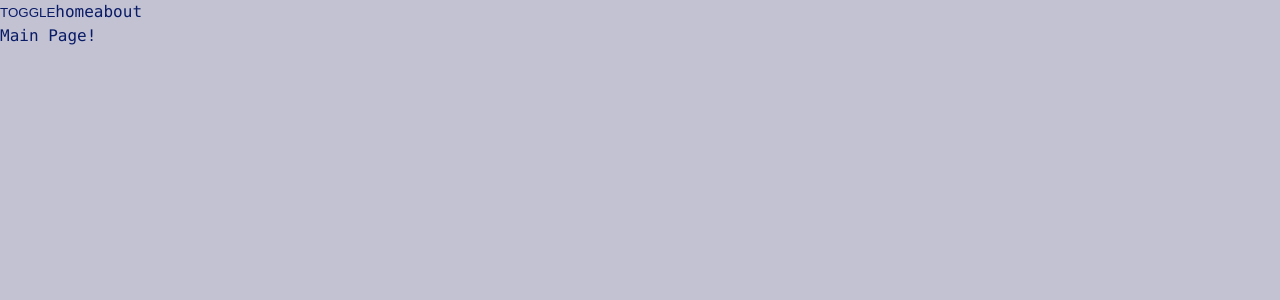
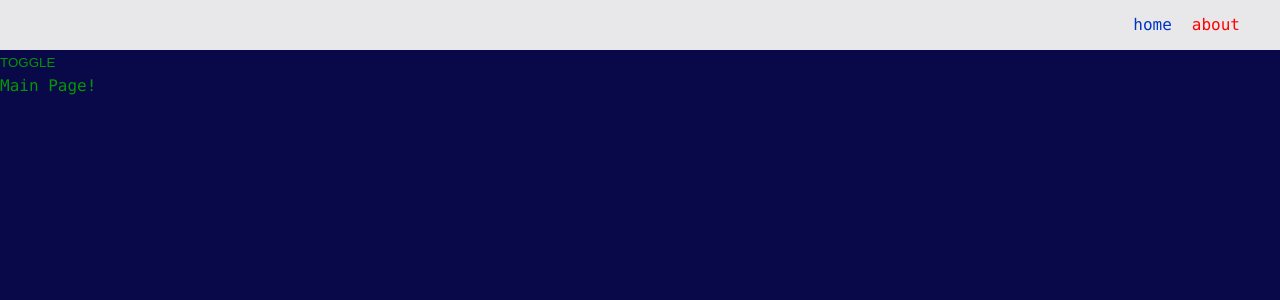
Before and after one commit to smiling-quokka/react_app, a React app: page / in a window 1280 px wide. Shown: the top 300 px of the page. Built offline with nearby package versions, Linux system fonts and the light colour scheme.

Commit message:
ui kit, nav bar

```diff
--- a/src/app/App.tsx
+++ b/src/app/App.tsx
@@ -1,10 +1,11 @@
-import { Suspense }            from 'react';
-import { Route, Routes, Link } from 'react-router-dom';
+import { Suspense }      from 'react';
+import { Route, Routes } from 'react-router-dom';
 
-import MainPage                from 'pages/MainPage';
-import AboutPage               from 'pages/AboutPage';
-import { classNames }          from 'shared/lib/classNames/classNames';
-import { useTheme }            from 'app/providers/ThemeProvider/lib/useTheme';
+import MainPage          from 'pages/MainPage';
+import AboutPage         from 'pages/AboutPage';
+import { classNames }    from 'shared/lib/classNames/classNames';
+import { useTheme }      from 'app/providers/ThemeProvider/lib/useTheme';
+import { Navbar }        from 'widgets/Navbar/ui/Navbar';
 
 import './styles/index.scss';
 
@@ -13,10 +14,9 @@
 
     return (
         <div className={classNames('app', {}, [theme, 'cls2', 'cls3'])}>
+            <Navbar />
+            <Suspense fallback={<div>Loading...</div>}>
             <button onClick={toggleTheme}>TOGGLE</button>
-            <Link to={'/'}>home</Link>
-            <Link to={'/about'}>about</Link>
-            <Suspense fallback={<div>Loading...</div>}>
                 <Routes>
                     <Route path="/" element={<MainPage />} />
                     <Route path="about" element={<AboutPage />} />
--- a/src/app/styles/themes/dark.scss
+++ b/src/app/styles/themes/dark.scss
@@ -1,5 +1,6 @@
 .app.dark {
   --bg-color: #0e0e75;
+  --inverted-bg-color: #e8e8ea;
 
   --primary-color: #049604;
   --secondary-color: #04ff04;
--- a/src/app/styles/themes/normal.scss
+++ b/src/app/styles/themes/normal.scss
@@ -1,6 +1,9 @@
 .app.light {
-  --bg-color: #c2c2d3;
+  --bg-color: #090949;
+  --inverted-bg-color: #e8e8ea;
 
-  --primary-color: #0a1b66;
-  --secondary-color: #1d7ad1;
+  --primary-color: #049604;
+  --secondary-color: #04ff04;
+  --inverted-primary-color: #0232c2;
+  --inverted-secondary-color: #7ba2f5;
 }
--- a/src/app/styles/variables/global.scss
+++ b/src/app/styles/variables/global.scss
@@ -1,4 +1,6 @@
 :root {
+    //palette
+
     --font-family-main: Consolas, "Times New Roman", Serif;
 
     --font-size-m: 16px;
@@ -8,4 +10,8 @@
     --font-size-l: 24px;
     --font-line-l: 32px;
     --font-l: var(--font-size-l) / var(--font-line-l) var(--font-family-main);
+
+    //sizes
+
+    --navbar-height: 50px;
 }
--- a/src/shared/lib/classNames/classNames.ts
+++ b/src/shared/lib/classNames/classNames.ts
@@ -1,9 +1,9 @@
 type Mods = Record<string, boolean | string>
 
-export function classNames(cls: string, mods: Mods, additional: string[]) {
+export function classNames(cls: string, mods?: Mods, additional?: string[]) {
     return [
         cls,
-        ...additional,
+        ...additional?.filter(Boolean),
         Object.entries(mods)
         .filter(([_, value]) => Boolean(value))
         .map(([className]) => className)
--- /dev/null
+++ b/src/shared/ui/AppLink/AppLink.module.scss
@@ -0,0 +1,15 @@
+.AppLink {
+  color: var(--primary-color);
+}
+
+.primary {
+  color: var(--primary-color);
+}
+
+.secondary {
+  color: var(--inverted-primary-color);
+}
+
+.red {
+  color: red;
+}
--- /dev/null
+++ b/src/shared/ui/AppLink/AppLink.tsx
@@ -0,0 +1,30 @@
+import { classNames } from 'shared/lib/classNames/classNames';
+import cls from './AppLink.module.scss';
+import { Link, LinkProps } from "react-router-dom";
+import { FC } from "react";
+
+export enum AppLinkTheme {
+    PRIMARY = 'primary',
+    SECONDARY = 'secondary',
+    RED = 'red'
+}
+
+interface AppLinkProps extends LinkProps {
+    className?: string;
+    theme?: AppLinkTheme;
+}
+
+export const AppLink: FC<AppLinkProps> = (props: AppLinkProps) => {
+    const {
+        to,
+        className,
+        children,
+        theme = AppLinkTheme.PRIMARY
+    } = props;
+
+    return (
+        <Link to={to} className={classNames(cls.AppLink, {}, [ className, cls[theme] ])}>
+            {children}
+        </Link>
+    );
+};
--- /dev/null
+++ b/src/widgets/Navbar/ui/Navbar.module.scss
@@ -0,0 +1,16 @@
+.navbar {
+  width: 100%;
+  height: var(--navbar-height);
+  background: var(--inverted-bg-color);
+  display: flex;
+  align-items: center;
+  padding: 20px;
+}
+
+.links {
+  margin-left: auto;
+}
+
+.link {
+  margin-right: 20px;
+}
--- /dev/null
+++ b/src/widgets/Navbar/ui/Navbar.tsx
@@ -0,0 +1,22 @@
+import { classNames } from 'shared/lib/classNames/classNames';
+import { AppLink, AppLinkTheme } from "shared/ui/AppLink/AppLink";
+import cls from './Navbar.module.scss';
+
+interface NavbarProps {
+    className?: string;
+}
+
+export const Navbar = ({ className }: NavbarProps) => {
+    return (
+        <div className={classNames(cls.navbar, {}, [className])}>
+            <div className={cls.links}>
+                <AppLink theme={AppLinkTheme.SECONDARY} className={cls.link} to={'/'}>
+                    home
+                </AppLink>
+                <AppLink theme={AppLinkTheme.RED} className={cls.link} to={'/about'}>
+                    about
+                </AppLink>
+            </div>
+        </div>
+    );
+};
```
